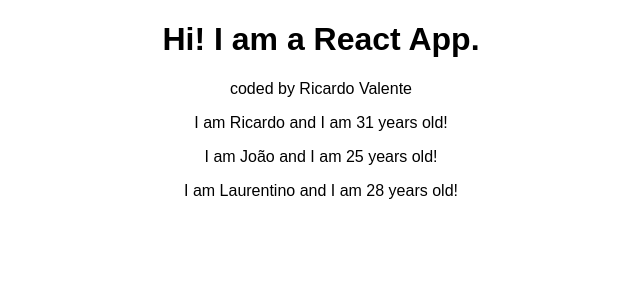
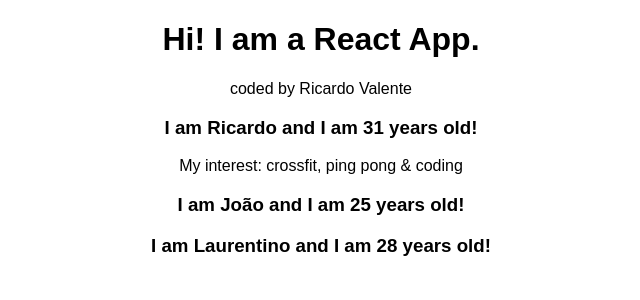
Before and after one commit to ricardo-valente/react_practicing, a React (Create React App) app: page / in a window 1280 px wide. Shown: the top 300 px of the page, without its empty margins (319-959 px from the left). Built offline with nearby package versions, Linux system fonts and the light colour scheme.

Commit message:
Accessing children props of a component

```diff
--- a/src/Person/Person.js
+++ b/src/Person/Person.js
@@ -1,5 +1,10 @@
 import React from 'react';
 
-const person = props => <p>I am {props.name} and I am {props.age} years old!</p>;
+const person = props => (
+  <div>
+    <h3>I am {props.name} and I am {props.age} years old!</h3>
+    <p>{props.children}</p>
+  </div>
+);
 
 export default person;
```
